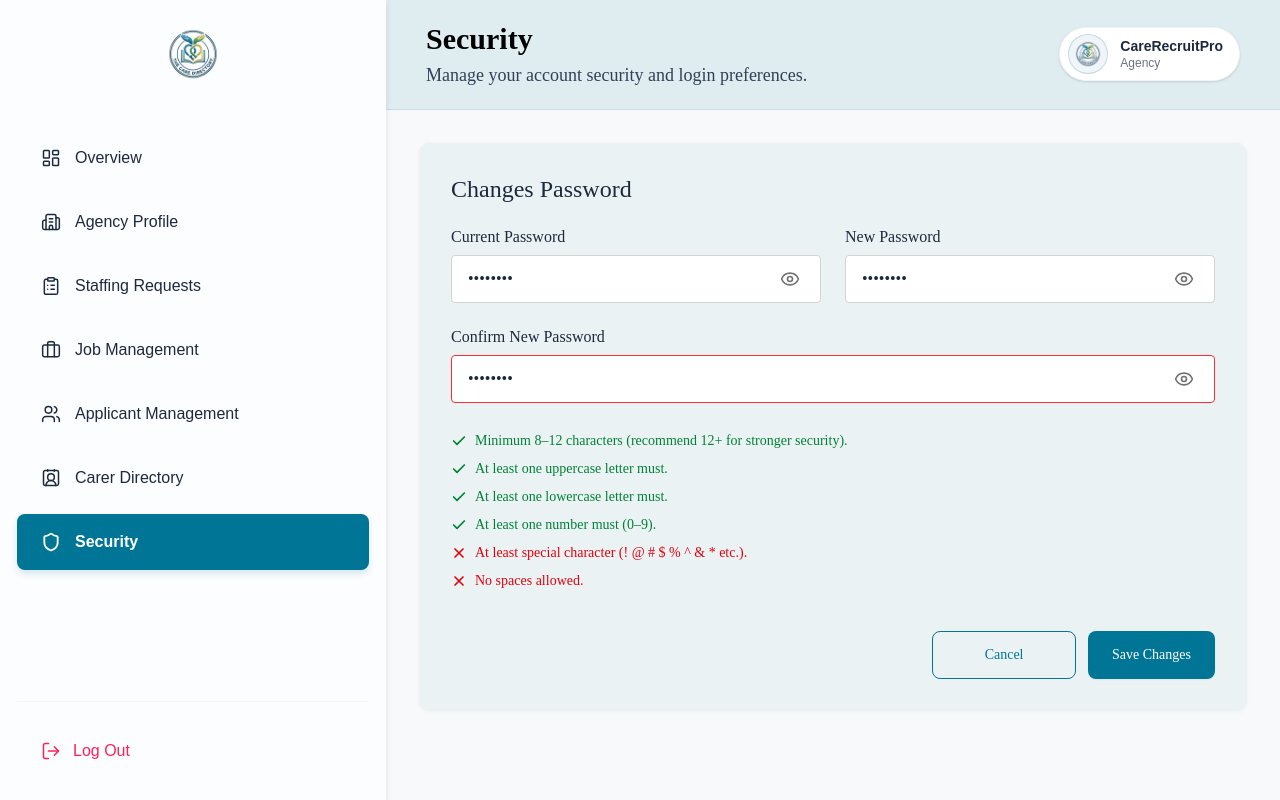
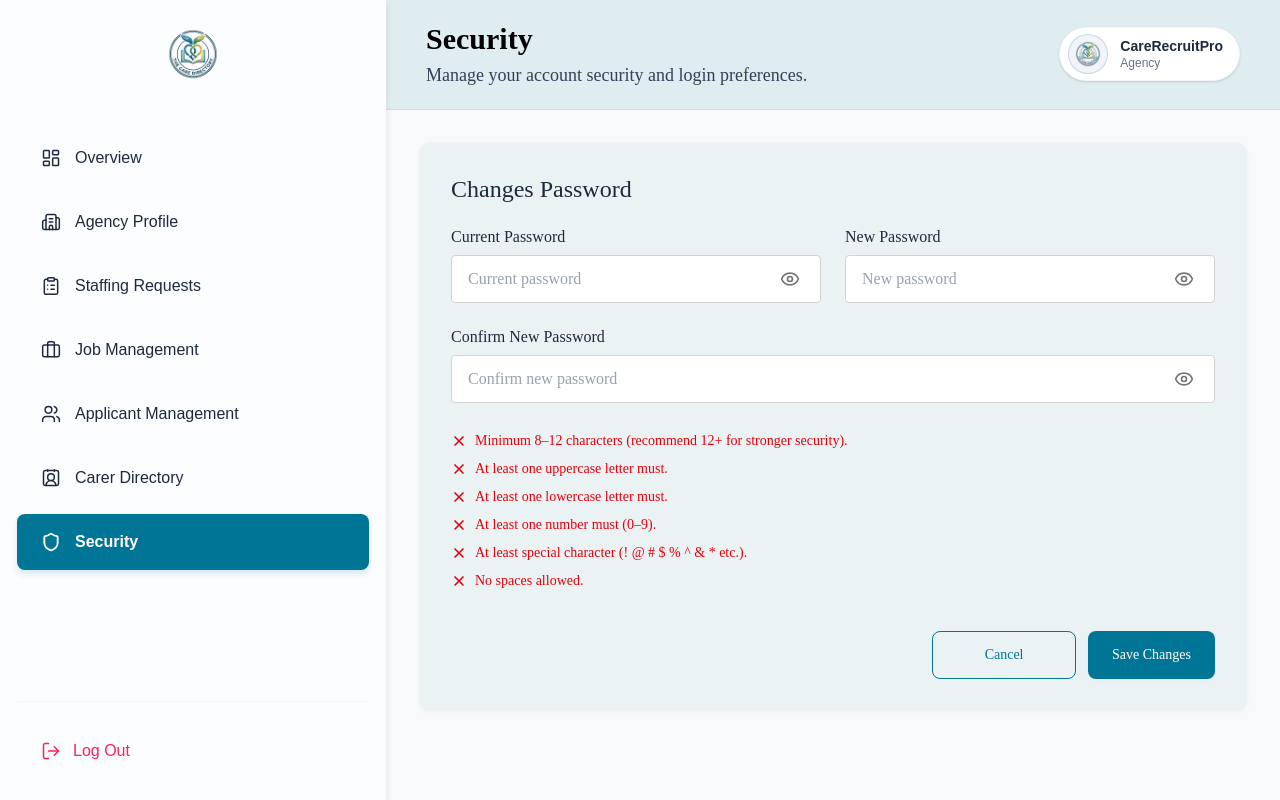
Before and after one commit to FSDTeam-SAA/bedders69-website, a Next.js app: page /recruitment-agency/security in a window 1280 px wide. Built offline with nearby package versions, Linux system fonts and the light colour scheme.

Commit message:
feat(agency): integrate password change API on agency security page

```diff
--- a/src/features/recruitment-agency/security/components/Security.tsx
+++ b/src/features/recruitment-agency/security/components/Security.tsx
@@ -1,21 +1,21 @@
 "use client";
 
-import React, { useState } from "react";
+import React, { useMemo, useState } from "react";
 import Image from "next/image";
 import Link from "next/link";
 import RecruitmentAgencySidebar from "@/features/recruitment-agency/components/RecruitmentAgencySidebar";
 import {
-  Bell,
   Check,
   Eye,
   EyeOff,
   X,
+  AlertCircle,
 } from "lucide-react";
 
 export default function Security() {
-  const [currentPassword, setCurrentPassword] = useState("********");
-  const [newPassword, setNewPassword] = useState("********");
-  const [confirmPassword, setConfirmPassword] = useState("********");
+  const [currentPassword, setCurrentPassword] = useState("");
+  const [newPassword, setNewPassword] = useState("");
+  const [confirmPassword, setConfirmPassword] = useState("");
 
   const [showCurrent, setShowCurrent] = useState(false);
   const [showNew, setShowNew] = useState(false);
@@ -23,26 +23,107 @@ export default function Security() {
 
   const [isSaving, setIsSaving] = useState(false);
   const [toastMessage, setToastMessage] = useState<string | null>(null);
+  const [errorMessage, setErrorMessage] = useState<string | null>(null);
 
-  const handleSave = (e: React.FormEvent) => {
+  const rules = useMemo(() => {
+    const p = newPassword;
+    return [
+      {
+        id: "min-length",
+        label: "Minimum 8–12 characters (recommend 12+ for stronger security).",
+        valid: p.length >= 8,
+      },
+      {
+        id: "uppercase",
+        label: "At least one uppercase letter must.",
+        valid: /[A-Z]/.test(p),
+      },
+      {
+        id: "lowercase",
+        label: "At least one lowercase letter must.",
+        valid: /[a-z]/.test(p),
+      },
+      {
+        id: "number",
+        label: "At least one number must (0–9).",
+        valid: /\d/.test(p),
+      },
+      {
+        id: "special",
+        label: "At least special character (! @ # $ % ^ & * etc.).",
+        valid: /[!@#$%^&*(),.?":{}|<>_\-+=/\\[\];']/.test(p),
+      },
+      {
+        id: "nospaces",
+        label: "No spaces allowed.",
+        valid: p.length > 0 && !/\s/.test(p),
+      },
+    ];
+  }, [newPassword]);
+
+  const confirmHasError = confirmPassword.length > 0 && confirmPassword !== newPassword;
+
+  const handleSave = async (e: React.FormEvent) => {
     e.preventDefault();
+    setErrorMessage(null);
+    setToastMessage(null);
+
+    if (!currentPassword || !newPassword || !confirmPassword) {
+      setErrorMessage("Please complete all password fields.");
+      return;
+    }
+
+    if (confirmHasError) {
+      setErrorMessage("New passwords do not match.");
+      return;
+    }
+
+    const invalidRules = rules.filter((r) => !r.valid);
+    if (invalidRules.length > 0) {
+      setErrorMessage("Your new password does not meet all security requirements.");
+      return;
+    }
+
     setIsSaving(true);
-    setTimeout(() => {
+    try {
+      const res = await fetch("/api/auth/change-password", {
+        method: "POST",
+        headers: { "Content-Type": "application/json" },
+        body: JSON.stringify({
+          oldPassword: currentPassword,
+          newPassword: newPassword,
+        }),
+      });
+
+      const data = await res.json();
       setIsSaving(false);
+
+      if (!res.ok) {
+        setErrorMessage(data.message || "Failed to update password. Please check your current password.");
+        return;
+      }
+
       setToastMessage("Password updated successfully!");
-      setTimeout(() => setToastMessage(null), 3000);
-    }, 600);
+      setCurrentPassword("");
+      setNewPassword("");
+      setConfirmPassword("");
+      setTimeout(() => setToastMessage(null), 4000);
+    } catch {
+      setIsSaving(false);
+      setErrorMessage("Unable to connect to the server. Please try again.");
+    }
   };
 
   const handleCancel = () => {
     setCurrentPassword("");
     setNewPassword("");
     setConfirmPassword("");
+    setErrorMessage(null);
   };
 
   return (
     <main className="min-h-screen bg-[#f8f9fa] font-['Wix_Madefor_Text',Arial,sans-serif] text-[#203746]">
-      {/* Toast Notification */}
+      {/* Success Toast Notification */}
       {toastMessage && (
         <div className="fixed top-6 right-6 z-50 flex items-center gap-2.5 rounded-xl bg-emerald-600 px-5 py-3 text-white shadow-xl animate-fade-in">
           <Check className="h-5 w-5" />
@@ -99,6 +180,14 @@ export default function Security() {
                 Changes Password
               </div>
 
+              {/* Error Message Alert */}
+              {errorMessage && (
+                <div className="w-full flex items-center gap-3 rounded-lg border border-red-200 bg-red-50 p-4 text-sm font-medium text-red-700">
+                  <AlertCircle className="size-5 shrink-0 text-red-600" />
+                  <span>{errorMessage}</span>
+                </div>
+              )}
+
               <form onSubmit={handleSave} className="self-stretch flex flex-col justify-start items-start gap-6">
                 {/* Row 1: Current Password & New Password */}
                 <div className="self-stretch grid grid-cols-1 md:grid-cols-2 gap-4 sm:gap-6 w-full">
@@ -113,6 +202,7 @@ export default function Security() {
                         value={currentPassword}
                         onChange={(e) => setCurrentPassword(e.target.value)}
                         placeholder="Current password"
+                        required
                         className="flex-1 bg-transparent text-slate-800 text-base font-normal font-['Wix_Madefor_Text'] leading-5 outline-none placeholder:text-gray-400"
                       />
                       <button
@@ -141,6 +231,7 @@ export default function Security() {
                         value={newPassword}
                         onChange={(e) => setNewPassword(e.target.value)}
                         placeholder="New password"
+                        required
                         className="flex-1 bg-transparent text-slate-800 text-base font-normal font-['Wix_Madefor_Text'] leading-5 outline-none placeholder:text-gray-400"
                       />
                       <button
@@ -164,12 +255,15 @@ export default function Security() {
                   <label className="self-stretch justify-start text-slate-800 text-base font-medium font-['Wix_Madefor_Text'] leading-5">
                     Confirm New Password
                   </label>
-                  <div className="self-stretch h-12 px-4 rounded-sm border border-red-500 bg-white inline-flex justify-between items-center focus-within:border-red-600 focus-within:ring-1 focus-within:ring-red-500">
+                  <div className={`self-stretch h-12 px-4 rounded-sm border bg-white inline-flex justify-between items-center ${
+                    confirmHasError ? "border-red-500 focus-within:border-red-600 focus-within:ring-1 focus-within:ring-red-500" : "border-neutral-300 focus-within:border-cyan-700 focus-within:ring-1 focus-within:ring-cyan-700"
+                  }`}>
                     <input
                       type={showConfirm ? "text" : "password"}
                       value={confirmPassword}
                       onChange={(e) => setConfirmPassword(e.target.value)}
                       placeholder="Confirm new password"
+                      required
                       className="flex-1 bg-transparent text-slate-800 text-base font-normal font-['Wix_Madefor_Text'] leading-5 outline-none placeholder:text-gray-400"
                     />
                     <button
@@ -189,53 +283,20 @@ export default function Security() {
 
                 {/* Password Requirements Checklist */}
                 <div className="self-stretch flex flex-col justify-start items-start gap-2 pt-1">
-                  {/* Rule 1: Min 8-12 characters */}
-                  <div className="self-stretch inline-flex justify-start items-center gap-2">
-                    <Check className="size-4 text-green-700 stroke-[2.5]" />
-                    <span className="justify-start text-green-700 text-sm font-normal font-['Poppins'] leading-5">
-                      Minimum 8–12 characters (recommend 12+ for stronger security).
-                    </span>
-                  </div>
-
-                  {/* Rule 2: Uppercase letter */}
-                  <div className="self-stretch inline-flex justify-start items-center gap-2">
-                    <Check className="size-4 text-green-700 stroke-[2.5]" />
-                    <span className="justify-start text-green-700 text-sm font-normal font-['Poppins'] leading-5">
-                      At least one uppercase letter must.
-                    </span>
-                  </div>
-
-                  {/* Rule 3: Lowercase letter */}
-                  <div className="self-stretch inline-flex justify-start items-center gap-2">
-                    <Check className="size-4 text-green-700 stroke-[2.5]" />
-                    <span className="justify-start text-green-700 text-sm font-normal font-['Poppins'] leading-5">
-                      At least one lowercase letter must.
-                    </span>
-                  </div>
-
-                  {/* Rule 4: One number */}
-                  <div className="self-stretch inline-flex justify-start items-center gap-2">
-                    <Check className="size-4 text-green-700 stroke-[2.5]" />
-                    <span className="justify-start text-green-700 text-sm font-normal font-['Poppins'] leading-5">
-                      At least one number must (0–9).
-                    </span>
-                  </div>
-
-                  {/* Rule 5: Special character */}
-                  <div className="self-stretch inline-flex justify-start items-center gap-2">
-                    <X className="size-4 text-red-600 stroke-[2.5]" />
-                    <span className="justify-start text-red-600 text-sm font-normal font-['Poppins'] leading-5">
-                      At least special character (! @ # $ % ^ & * etc.).
-                    </span>
-                  </div>
-
-                  {/* Rule 6: No spaces */}
-                  <div className="self-stretch inline-flex justify-start items-center gap-2">
-                    <X className="size-4 text-red-600 stroke-[2.5]" />
-                    <span className="justify-start text-red-600 text-sm font-normal font-['Poppins'] leading-5">
-                      No spaces allowed.
-                    </span>
-                  </div>
+                  {rules.map((rule) => (
+                    <div key={rule.id} className="self-stretch inline-flex justify-start items-center gap-2">
+                      {rule.valid ? (
+                        <Check className="size-4 text-green-700 stroke-[2.5]" />
+                      ) : (
+                        <X className="size-4 text-red-600 stroke-[2.5]" />
+                      )}
+                      <span className={`justify-start text-sm font-normal font-['Poppins'] leading-5 ${
+                        rule.valid ? "text-green-700" : "text-red-600"
+                      }`}>
+                        {rule.label}
+                      </span>
+                    </div>
+                  ))}
                 </div>
 
                 {/* Bottom Action Buttons */}
```
